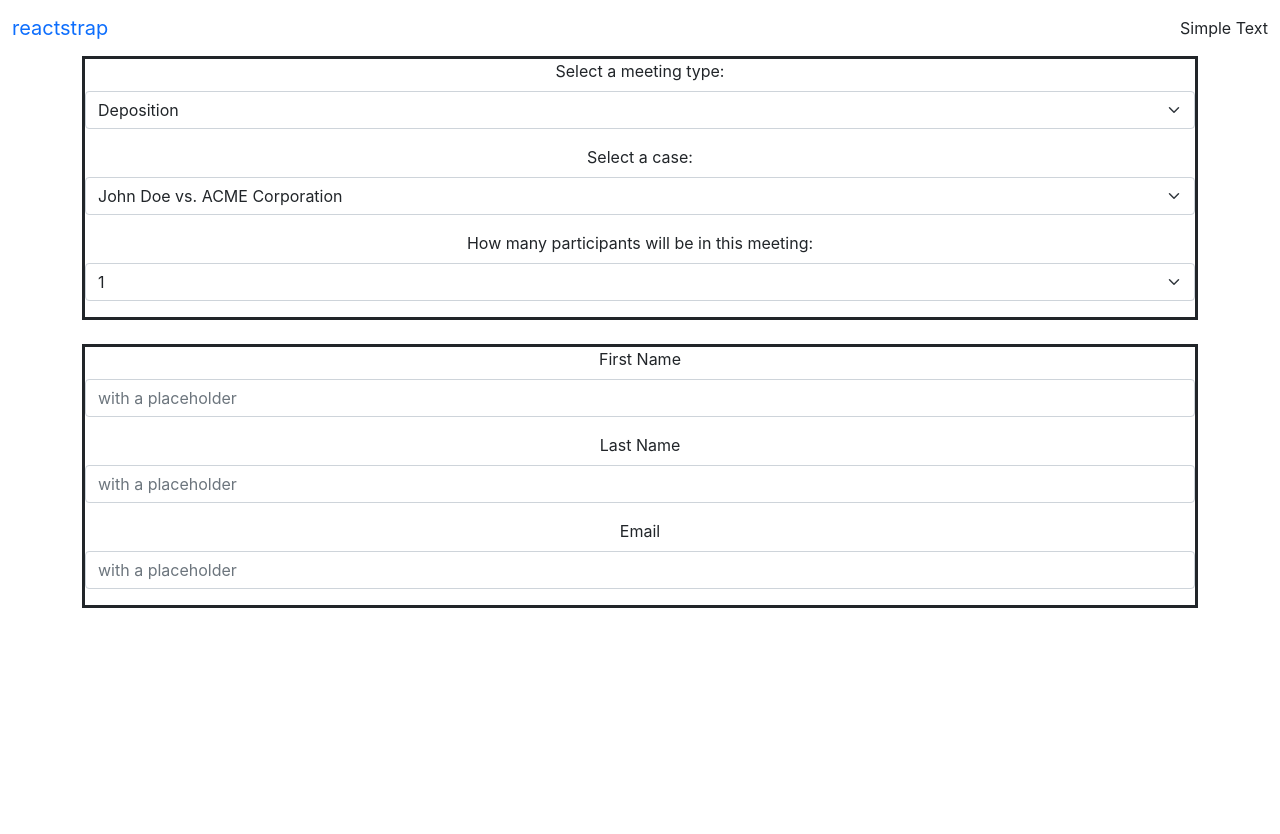
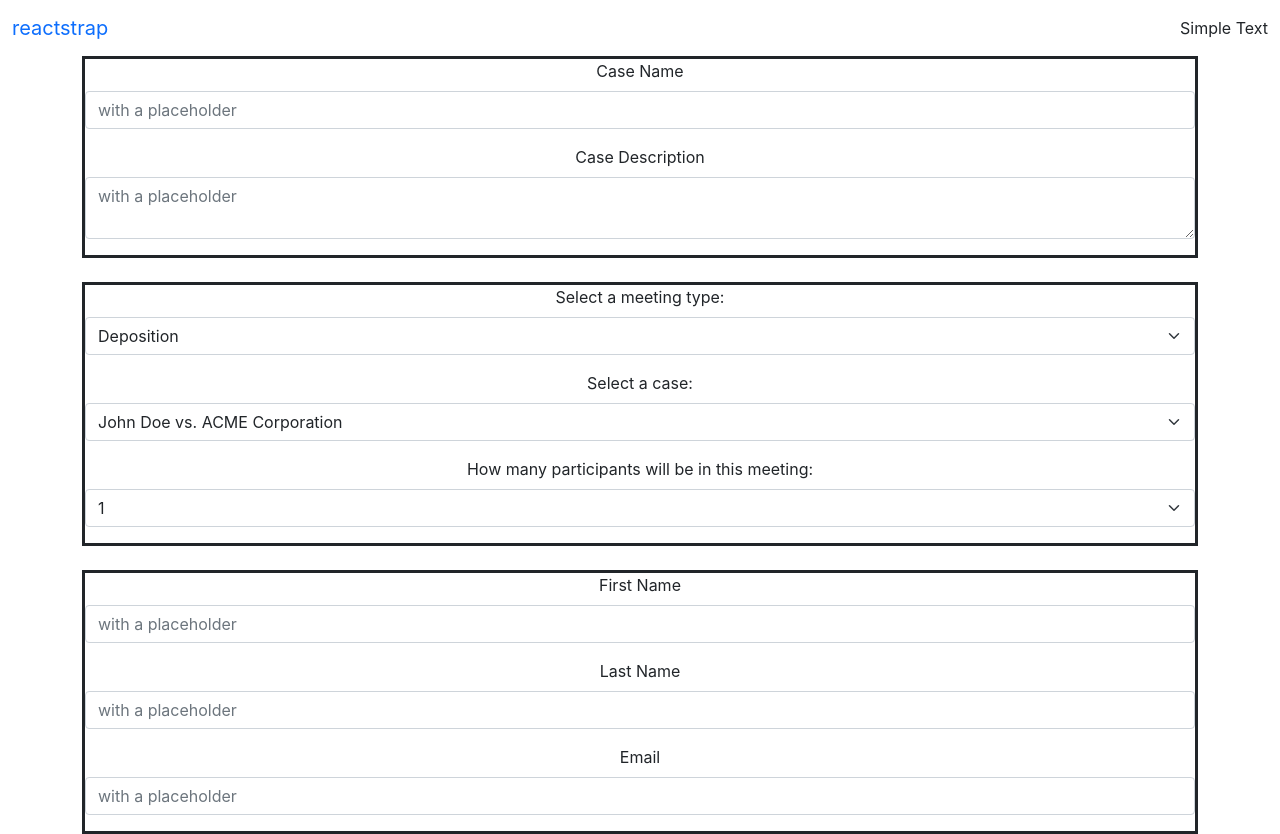
Before and after one commit to benclark1110/meeting-application, a React (Create React App) app in the folder meeting-app/: page / in a window 1280 px wide. Before the commit the page ends 800 px from the top, so only its background shows below. Built offline with nearby package versions, Linux system fonts and the light colour scheme.

Commit message:
updating API

```diff
--- a/meeting-app/package.json
+++ b/meeting-app/package.json
@@ -10,6 +10,7 @@
     "@types/node": "^16.7.13",
     "@types/react": "^18.0.0",
     "@types/react-dom": "^18.0.0",
+    "axios": "^0.27.2",
     "bootstrap": "^5.2.1",
     "express": "^4.18.1",
     "pg": "^8.8.0",
@@ -25,8 +26,9 @@
     "build": "react-scripts build",
     "test": "react-scripts test",
     "eject": "react-scripts eject",
-    "create-seed-db": "psql -U postgres < ./db/seed.sql",
-    "api-only": "node ./db/index.js"
+    "create-seed-db": "psql -U postgres < ./src/db/seed.sql",
+    "api-only": "node ./db/index.js",
+    "run-all": "react-scripts start & node ./src/db/index.js"
   },
   "eslintConfig": {
     "extends": [
--- a/meeting-app/src/App.tsx
+++ b/meeting-app/src/App.tsx
@@ -4,12 +4,15 @@ import { Container } from 'reactstrap';
 import Header from './components/header';
 import MeetingInput from './components/add-meeting';
 import Participant from './components/add-participant';
+import Case from './components/add-case';
 
 const App: React.FC = () => {
   return (
     <div className="App">
       <Header></Header>
       <Container>
+        <Case></Case>
+        <br/>
         <MeetingInput></MeetingInput>
         <br/>
         <Participant></Participant>
--- /dev/null
+++ b/meeting-app/src/components/add-case.tsx
@@ -0,0 +1,46 @@
+import {
+    Form,
+    FormGroup,
+    Label,
+    Input
+  } from 'reactstrap';
+import API from "../../src/db/API"
+import axios from "axios";
+
+
+export const Case: React.FC = (props: any) => {
+    const getIntakeData = () => {
+        return axios.get("http://localhost:3001");
+    }
+
+    return (
+        <div>
+            <Form style={{border:"solid"}}>
+                <FormGroup>
+                    <Label for="caseName">
+                    Case Name
+                    </Label>
+                    <Input
+                        id="caseName"
+                        name="caseName"
+                        placeholder="with a placeholder"
+                        type="text"
+                    />
+                </FormGroup>
+                <FormGroup>
+                    <Label for="caseDescription">
+                    Case Description
+                    </Label>
+                    <Input
+                        id="caseDescription"
+                        name="caseDescription"
+                        placeholder="with a placeholder"
+                        type="textarea"
+                    />
+                </FormGroup>
+            </Form>
+        </div>
+    );
+}
+
+export default Case;
--- a/meeting-app/tsconfig.json
+++ b/meeting-app/tsconfig.json
@@ -22,5 +22,5 @@
   },
   "include": [
     "src",
-    "db"  ]
+    "src/db"  ]
 }
```
Also changed, not shown: meeting-app/src/db/API.js (renamed from meeting-app/db/API.js), meeting-app/src/db/index.js (renamed from meeting-app/db/index.js), 2 other files (tests, documents, lock files or other folders).
